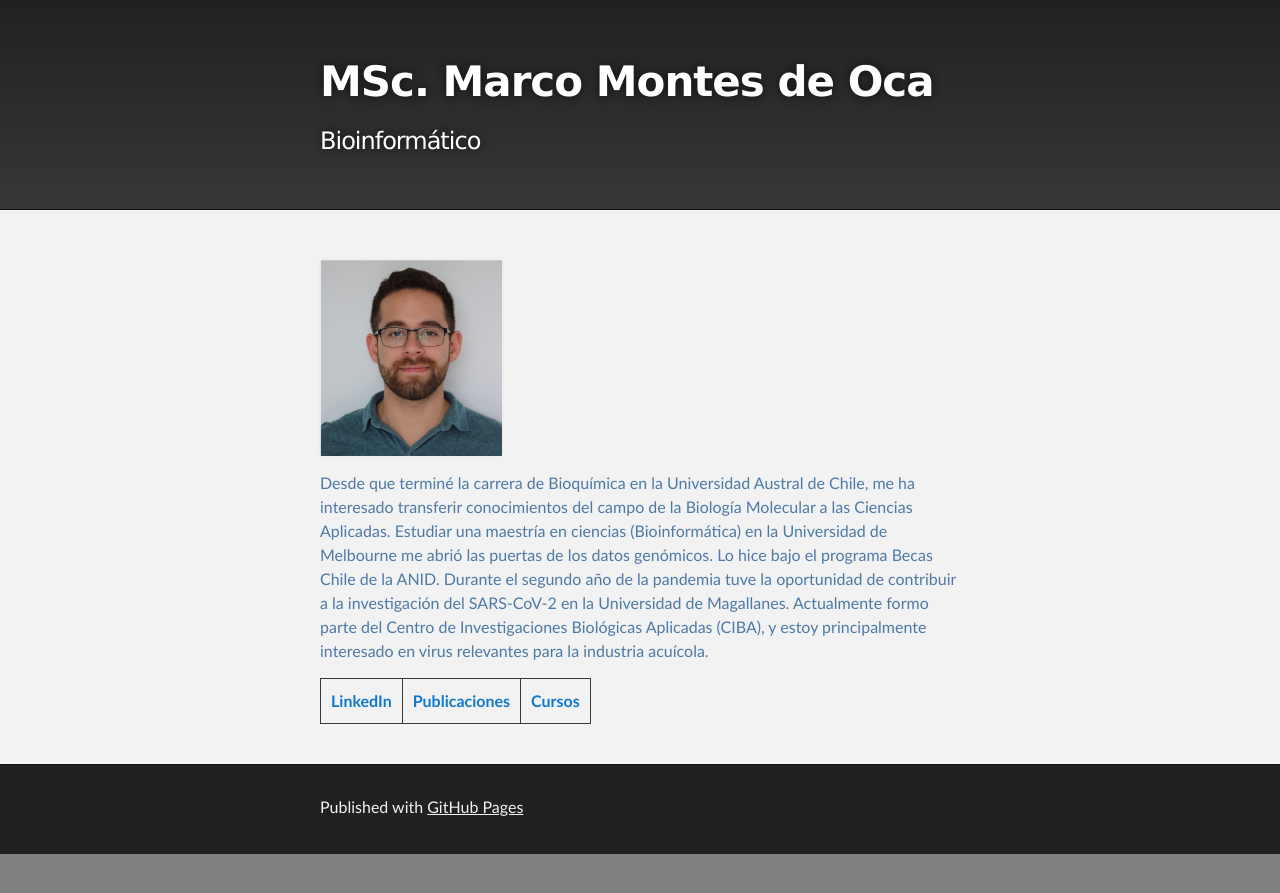
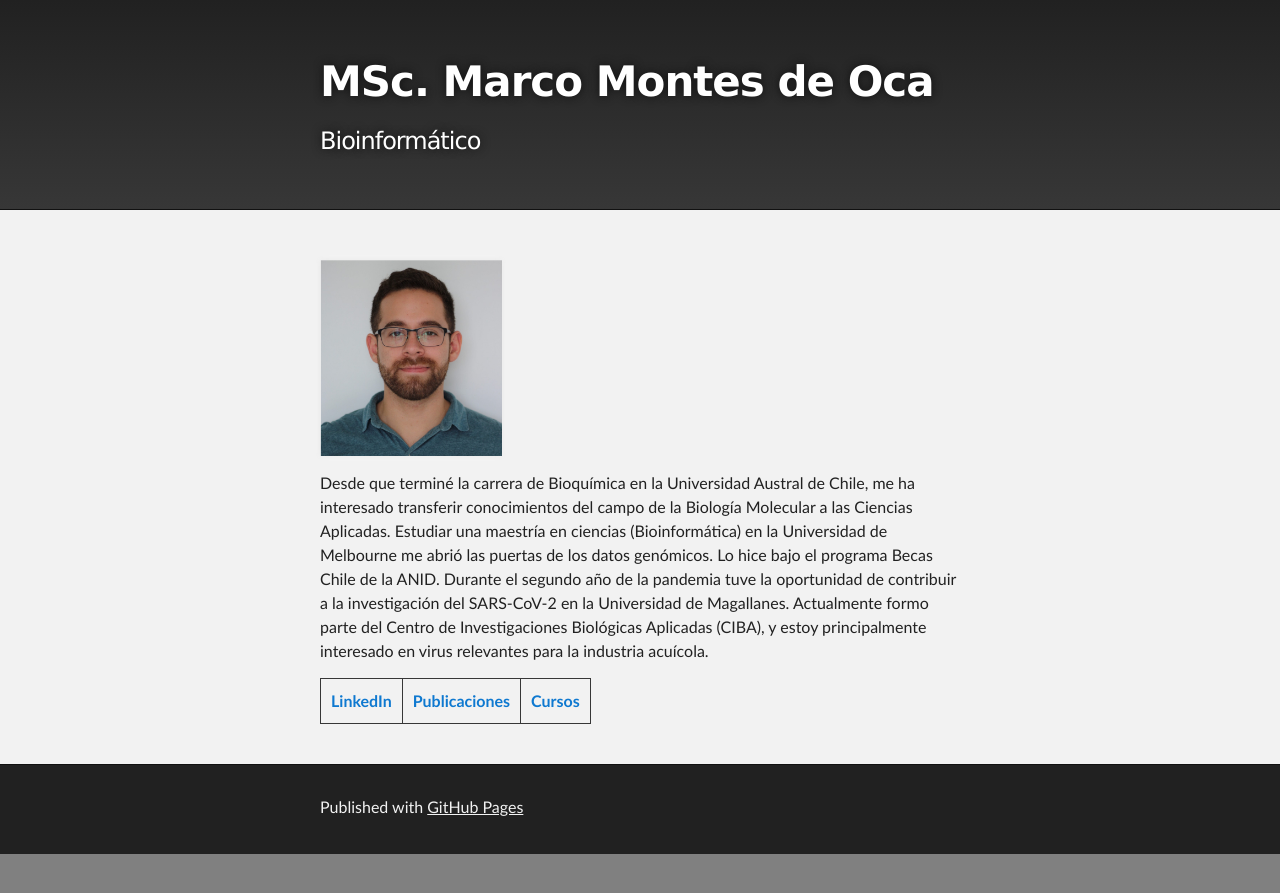
Before and after one commit to marco-montesdeoca/marco-montesdeoca.github.io, a Jekyll site: the page built from index.md, in a window 1280 px wide. Shown: the top 893 px of the page. Built offline with Jekyll 4.4.1, drawn with Linux system fonts in a browser that asks for light colours.

Commit message:
Update jekyll-theme-slate.scss

```diff
--- a/_sass/jekyll-theme-slate.scss
+++ b/_sass/jekyll-theme-slate.scss
@@ -45,7 +45,7 @@ Theme Styles
 
 body {
   box-sizing: border-box;
-  color:#4E79A7;
+  color:#212121;
   background: #808080;
   font-size: 16px;
   font-family: 'Myriad Pro', Calibri, Helvetica, Arial, sans-serif;
```
